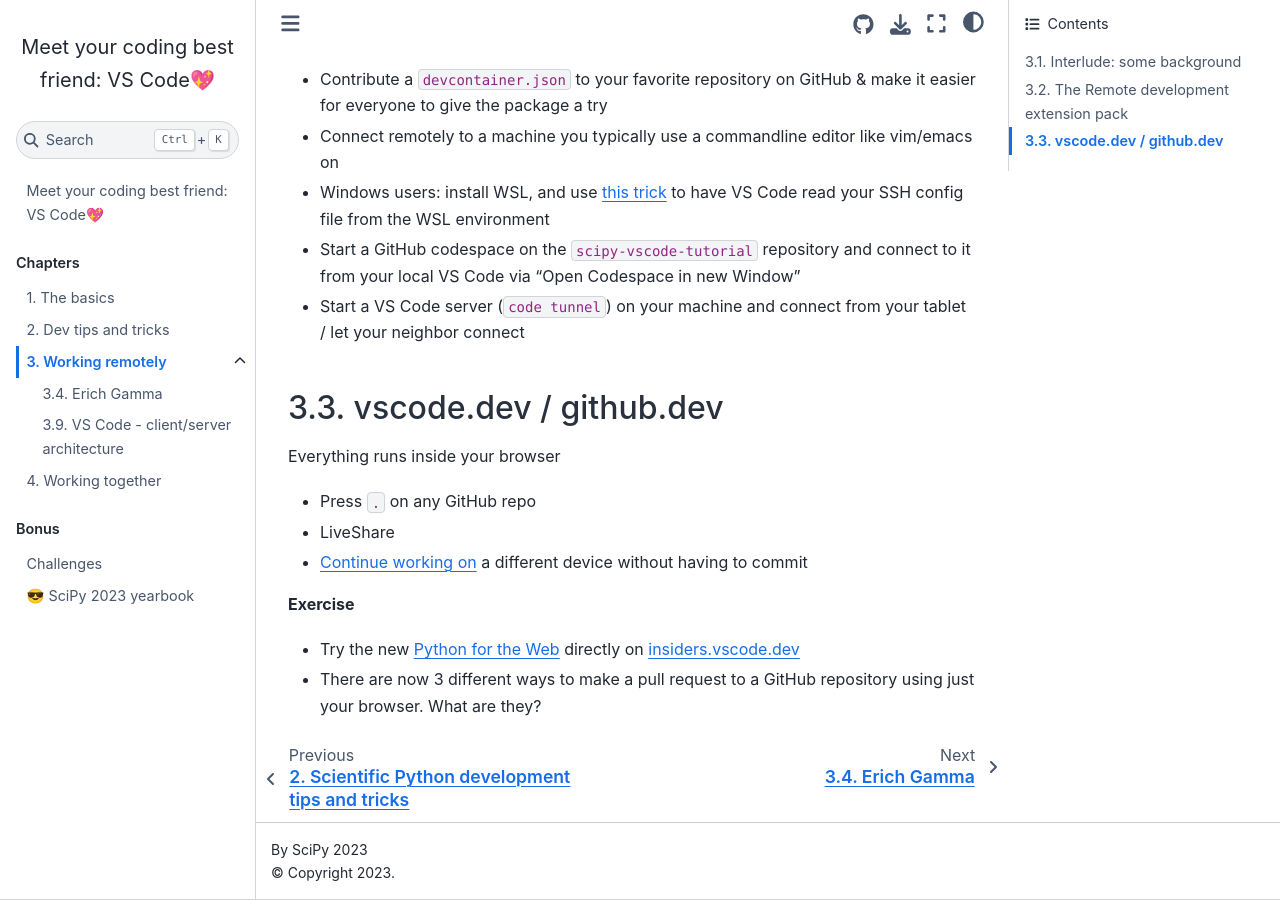
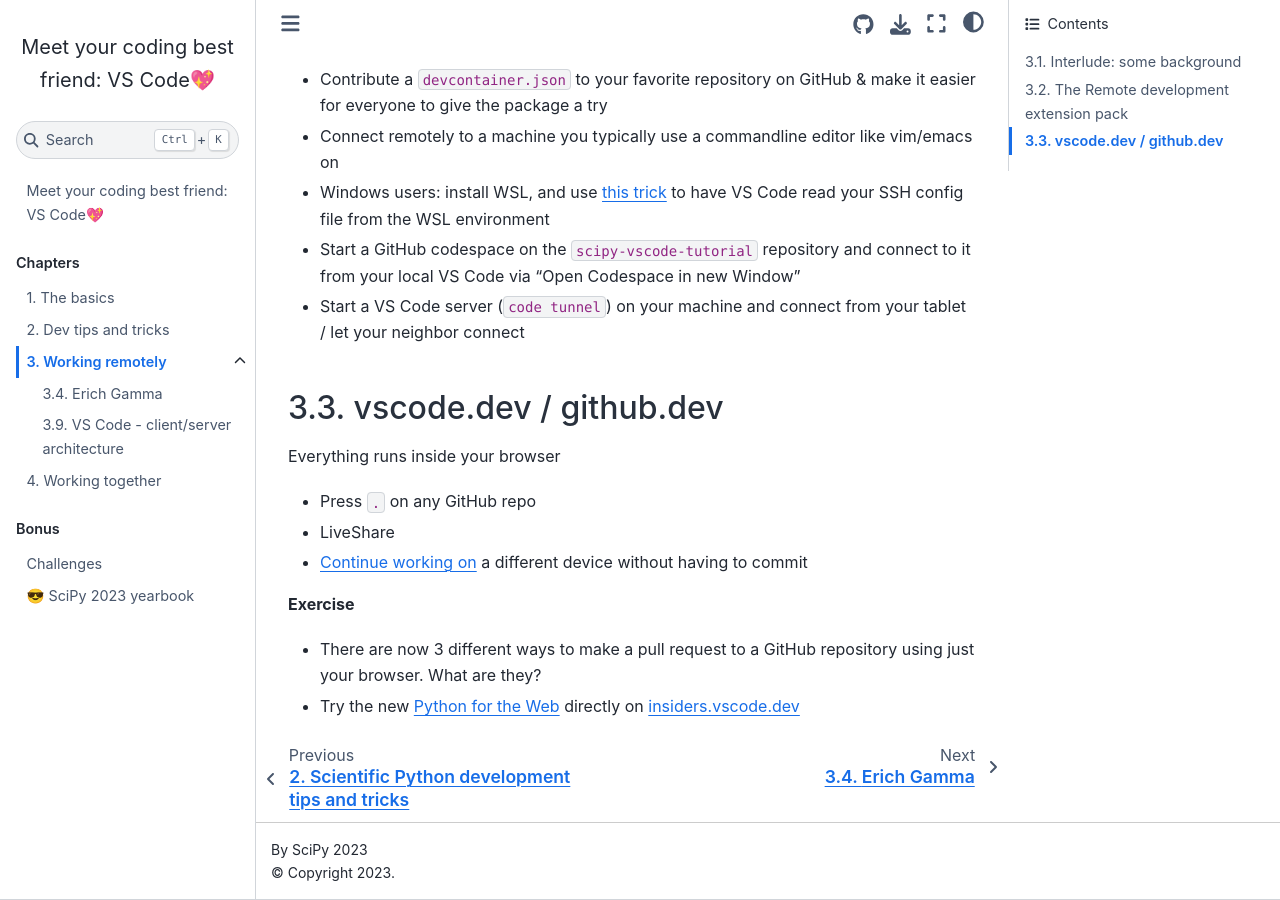
Before and after one commit to crazy4pi314/scipy-vscode-tutorial, a Jupyter Book: the page built from 3-remote.md, in a window 1280 px wide and 900 px high, scrolled down 1098 px. Built offline with Jupyter Book 1.0.4 settings and Sphinx 7.4.7 and the Sphinx Book theme 1.1.4, drawn with Linux system fonts in a browser that asks for light colours.

```diff
--- a/3-remote.md
+++ b/3-remote.md
@@ -48,5 +48,5 @@ Everything runs inside your browser
 
 **Exercise**
 
+- There are now 3 different ways to make a pull request to a GitHub repository using just your browser. What are they?
 - Try the new [Python for the Web](https://code.visualstudio.com/docs/python/python-web) directly on [insiders.vscode.dev](https://insiders.vscode.dev/)
-- There are now 3 different ways to make a pull request to a GitHub repository using just your browser. What are they?
```
